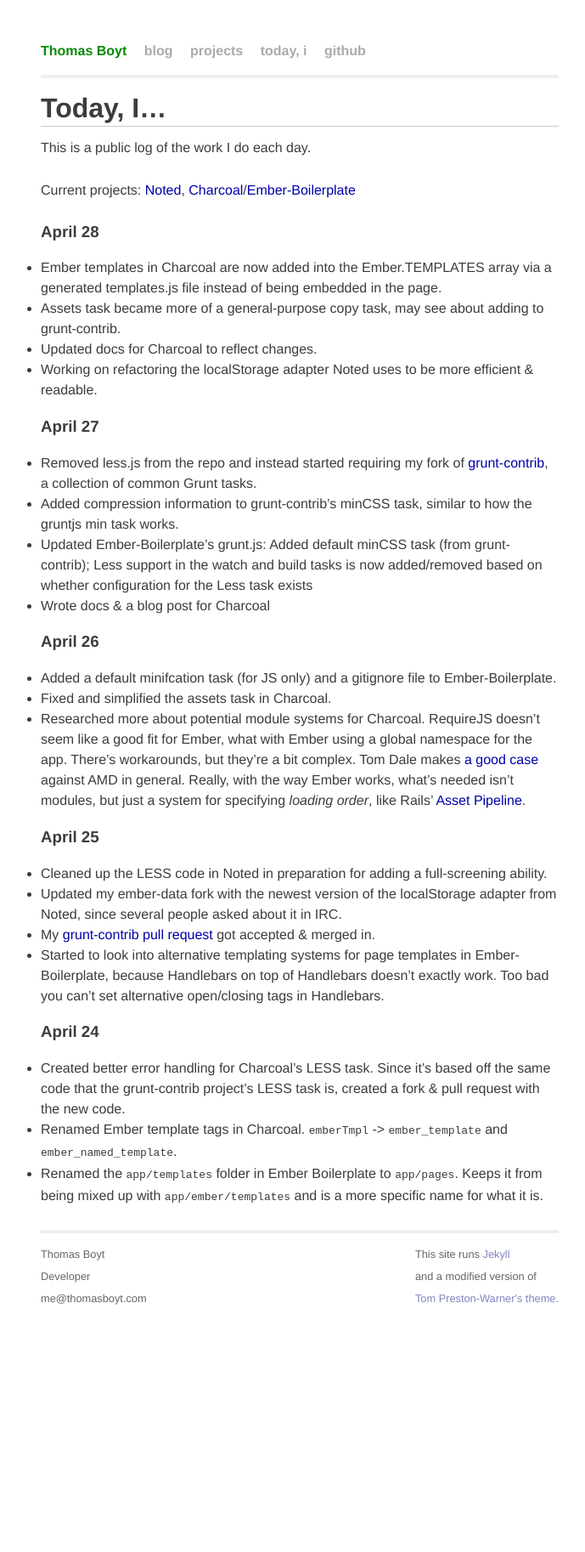
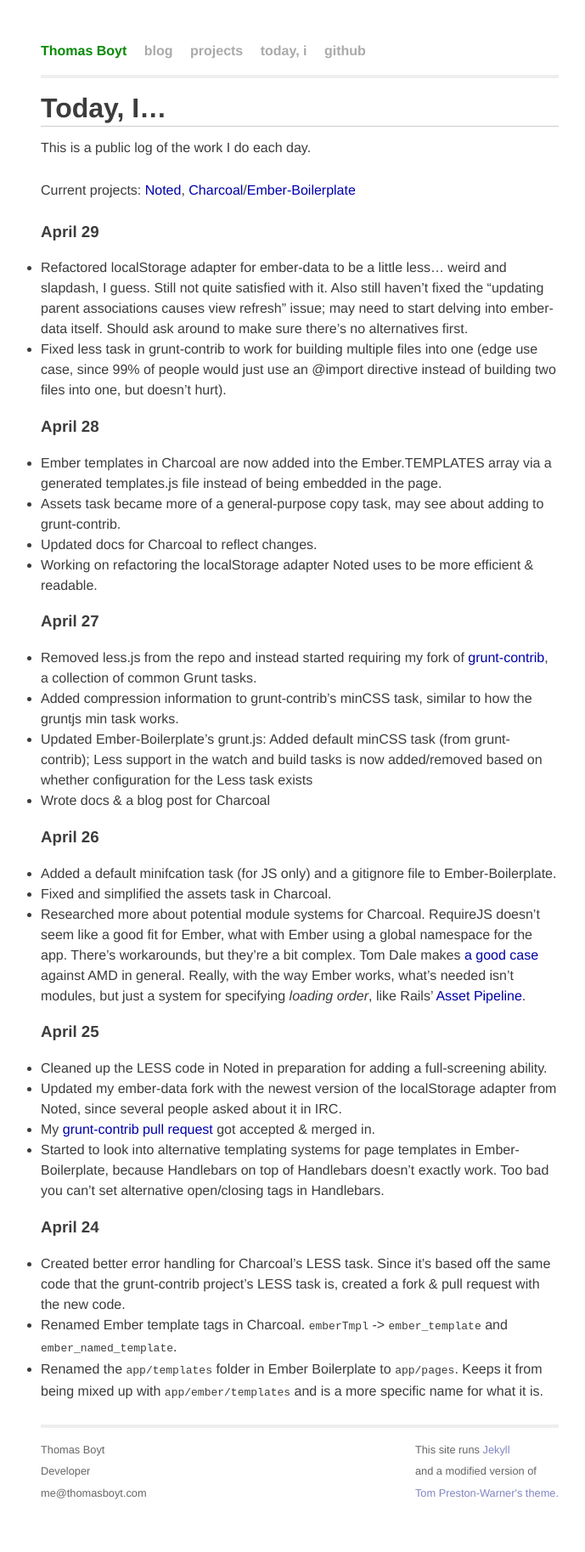
Before and after one commit to thomasboyt/thomasboyt.github.com, a Jekyll site: the page built from todayi.md, in a window 1280 px wide. Shown: the whole page at 85% size, without its empty margins (287-976 px from the left). Built offline with Jekyll 4.4.1, drawn with Linux system fonts in a browser that asks for light colours; nearby versions of some CDN libraries; library files that are not in the unit come from our copies; before the commit the page ends 1596 px from its top, so only the background shows below that.

Commit message:
today, i... april 29th

```diff
--- a/todayi.md
+++ b/todayi.md
@@ -9,6 +9,11 @@
 This is a public log of the work I do each day.
 
 Current projects: [Noted](https://github.com/thomasboyt/Noted), [Charcoal](https://github.com/thomasboyt/Charcoal)/[Ember-Boilerplate](https://github.com/thomasboyt/Ember-Boilerplate)
+
+### April 29
+
+* Refactored localStorage adapter for ember-data to be a little less... weird and slapdash, I guess. Still not quite satisfied with it. Also still haven't fixed the "updating parent associations causes view refresh" issue; may need to start delving into ember-data itself. Should ask around to make sure there's no alternatives first.
+* Fixed less task in grunt-contrib to work for building multiple files into one (edge use case, since 99% of people would just use an @import directive instead of building two files into one, but doesn't hurt).
 
 ### April 28
 
```
